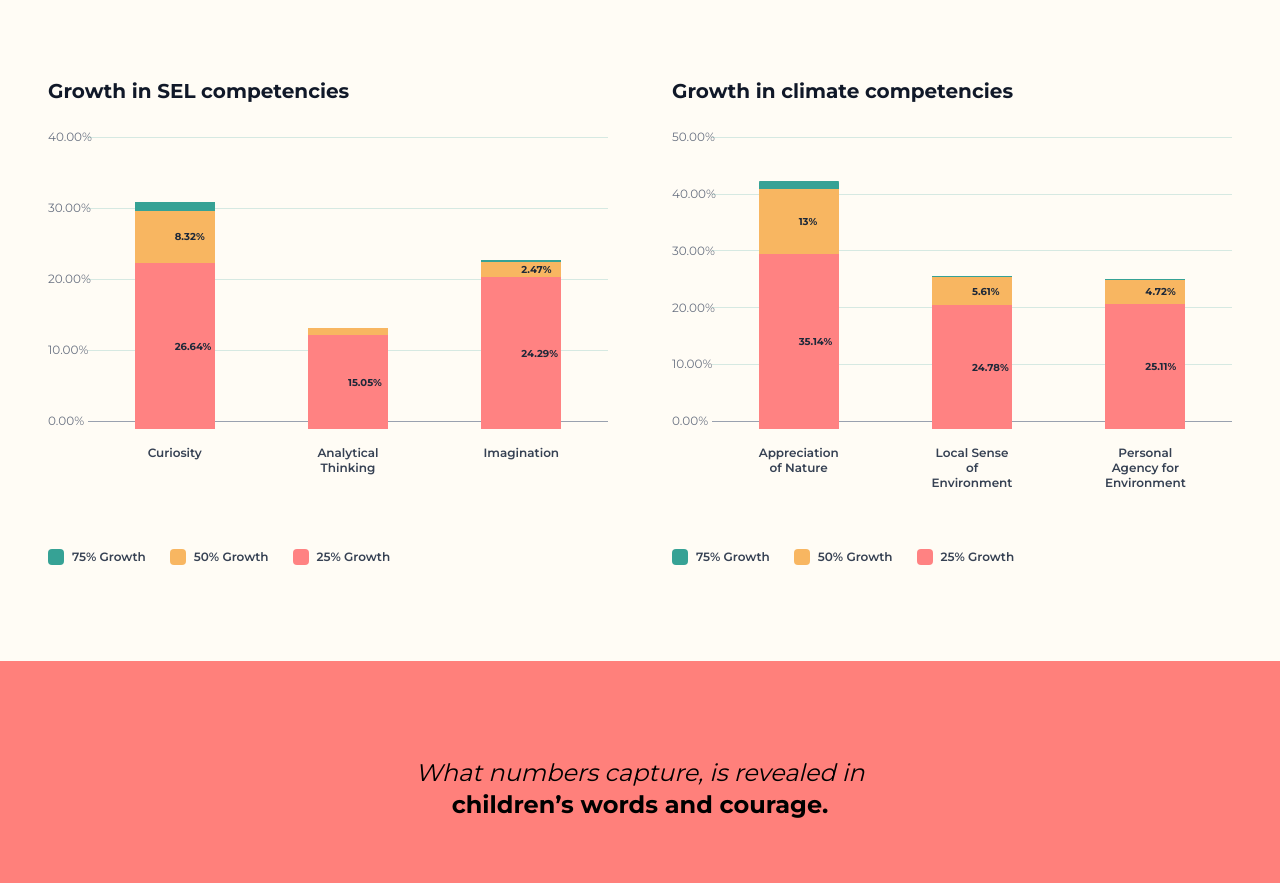
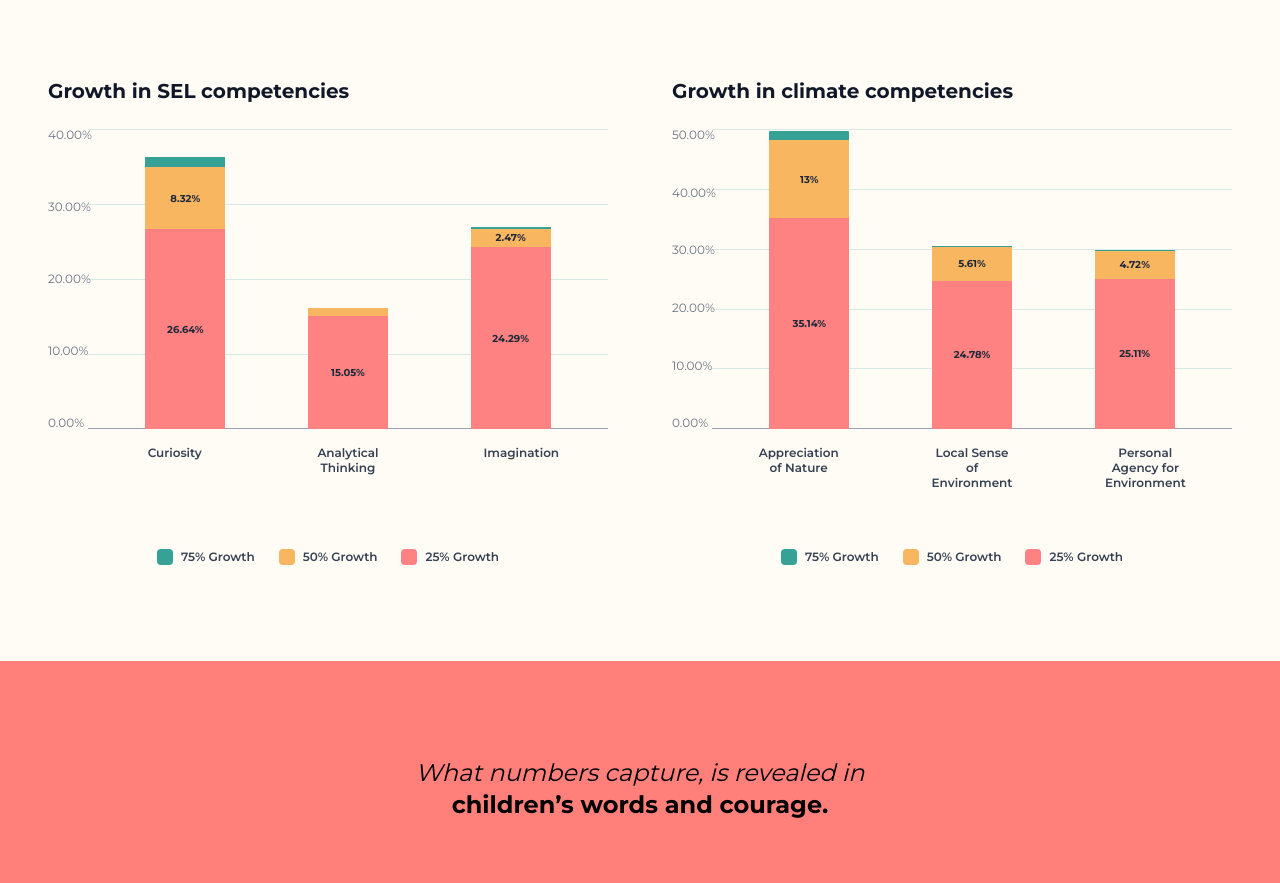
Before and after one commit to mokshchadha/slamoutloud, a Next.js app: page / in a window 1280 px wide. Shown: the part 6500-7383 px from the top of the page. Built offline with nearby package versions, Linux system fonts and the light colour scheme.

Commit message:
fixed bar heights

```diff
--- a/src/app/components/homepage/StackedBarChart.tsx
+++ b/src/app/components/homepage/StackedBarChart.tsx
@@ -26,69 +26,83 @@ export default function StackedBarChart({
   yMax = 50,
   yStep = 10,
 }: StackedBarChartProps) {
-  const yAxisTicks = Array.from({ length: Math.floor(yMax / yStep) + 1 }, (_, i) => i * yStep);
+  const yAxisTicks = Array.from(
+    { length: Math.floor(yMax / yStep) + 1 },
+    (_, i) => i * yStep
+  ).reverse();
+
+  const CHART_HEIGHT = 300; // px — single source of truth for both grid and bars
 
   return (
     <div className="w-full flex flex-col gap-6 font-sans">
       <h4 className="text-xl font-bold text-gray-900">{title}</h4>
 
       <div className="relative w-full">
-        <div className="relative h-[300px] w-full flex items-end">
-          {/* Y-Axis Labels & Grid Lines */}
-          <div className="absolute inset-0 flex flex-col justify-between pointer-events-none">
-            {yAxisTicks.reverse().map((tick) => (
-              <div key={tick} className="flex items-center w-full group">
-                <span className="text-[10px] md:text-xs text-gray-500 w-10 shrink-0">
+        {/* Single container — grid lines and bars share identical coordinate space */}
+        <div className="flex" style={{ height: CHART_HEIGHT }}>
+
+          {/* Y-axis tick labels (outside the plot area, no height influence) */}
+          <div className="flex flex-col justify-between shrink-0 w-10 pointer-events-none">
+            {yAxisTicks.map((tick) => (
+              <span key={tick} className="text-[10px] md:text-xs text-gray-500 leading-none">
                 {tick.toFixed(2)}%
               </span>
-                <div className="flex-1 h-[1px] bg-[#36a295]/20 group-last:bg-gray-400"></div>
-              </div>
             ))}
           </div>
 
-          {/* Bars Container */}
-          <div className="flex-1 h-full flex justify-around items-end ml-10 relative z-10">
-            {bars.map((bar, barIdx) => {
-              return (
-                <div key={barIdx} className="flex flex-col items-center w-full max-w-[80px]">
-                  {/* The Stacked Bar */}
-                  <div className="relative w-full h-[250px] flex flex-col-reverse justify-start rounded-t-sm overflow-hidden">
+          {/* Plot area: grid + bars occupy the exact same box */}
+          <div className="relative flex-1">
+            {/* Grid lines */}
+            <div className="absolute inset-0 flex flex-col justify-between pointer-events-none">
+              {yAxisTicks.map((tick, i) => (
+                <div
+                  key={tick}
+                  className={`w-full h-[1px] ${i === yAxisTicks.length - 1 ? 'bg-gray-400' : 'bg-[#36a295]/20'}`}
+                />
+              ))}
+            </div>
+
+            {/* Bars — absolutely pinned to the bottom of the plot area */}
+            <div className="absolute inset-0 flex justify-around items-end px-4">
+              {bars.map((bar, barIdx) => (
+                <div
+                  key={barIdx}
+                  className="flex flex-col-reverse w-full max-w-[80px] overflow-hidden rounded-t-sm"
+                  style={{ height: '100%' }}
+                >
                   {bar.segments.map((segment, segIdx) => {
-                       const heightPercentage = (segment.value / yMax) * 100;
+                    const heightPct = (segment.value / yMax) * 100;
                     return (
                       <motion.div
                         key={segIdx}
                         initial={{ height: 0 }}
-                           whileInView={{ height: `${heightPercentage}%` }}
+                        whileInView={{ height: `${heightPct}%` }}
                         viewport={{ once: true }}
-                           transition={{ duration: 1, ease: "easeOut", delay: barIdx * 0.1 + segIdx * 0.2 }}
-                           style={{ backgroundColor: segment.color }}
+                        transition={{
+                          duration: 1,
+                          ease: 'easeOut',
+                          delay: barIdx * 0.1 + segIdx * 0.2,
+                        }}
+                        style={{ backgroundColor: segment.color, flexShrink: 0 }}
                         className="relative w-full group"
                       >
-                           {segment.value > 0 && (
-                             <div className="absolute inset-0 flex items-center justify-center pointer-events-none">
-                               <span className="text-[9px] md:text-[10px] font-bold text-gray-800 opacity-0 group-hover:opacity-100 transition-opacity">
-                                 {segment.value}%
-                               </span>
-                               {/* Always show if segment is large enough */}
-                               {heightPercentage > 5 && (
+                        {heightPct > 5 && (
+                          <div className="absolute inset-0 flex items-center justify-center">
                             <span className="text-[9px] md:text-[10px] font-bold text-gray-800">
                               {segment.value}%
                             </span>
-                               )}
                           </div>
                         )}
                       </motion.div>
                     );
                   })}
                 </div>
+              ))}
             </div>
-              );
-            })}
           </div>
         </div>
 
-        {/* X-Axis Labels Container - Separated to avoid pushing bars up */}
+        {/* X-axis labels */}
         <div className="flex justify-around ml-10 mt-4 h-16">
           {bars.map((bar, barIdx) => (
             <div key={barIdx} className="w-full max-w-[80px] flex justify-center">
@@ -100,18 +114,18 @@ export default function StackedBarChart({
         </div>
       </div>
 
-      {/* Legend */}
-      <div className="flex flex-wrap gap-6 mt-4 justify-start text-xs font-semibold text-gray-700">
+      {/* Legend — centered */}
+      <div className="flex flex-wrap gap-6 mt-4 justify-center text-xs font-semibold text-gray-700">
         <div className="flex items-center gap-2">
-          <div className="w-4 h-4 bg-[#36a295] rounded-sm"></div>
+          <div className="w-4 h-4 bg-[#36a295] rounded-sm" />
           <span>75% Growth</span>
         </div>
         <div className="flex items-center gap-2">
-          <div className="w-4 h-4 bg-[#f8b661] rounded-sm"></div>
+          <div className="w-4 h-4 bg-[#f8b661] rounded-sm" />
           <span>50% Growth</span>
         </div>
         <div className="flex items-center gap-2">
-          <div className="w-4 h-4 bg-[#ff8282] rounded-sm"></div>
+          <div className="w-4 h-4 bg-[#ff8282] rounded-sm" />
           <span>25% Growth</span>
         </div>
       </div>
```
Lines whose indentation alone changed are shown as unchanged.
